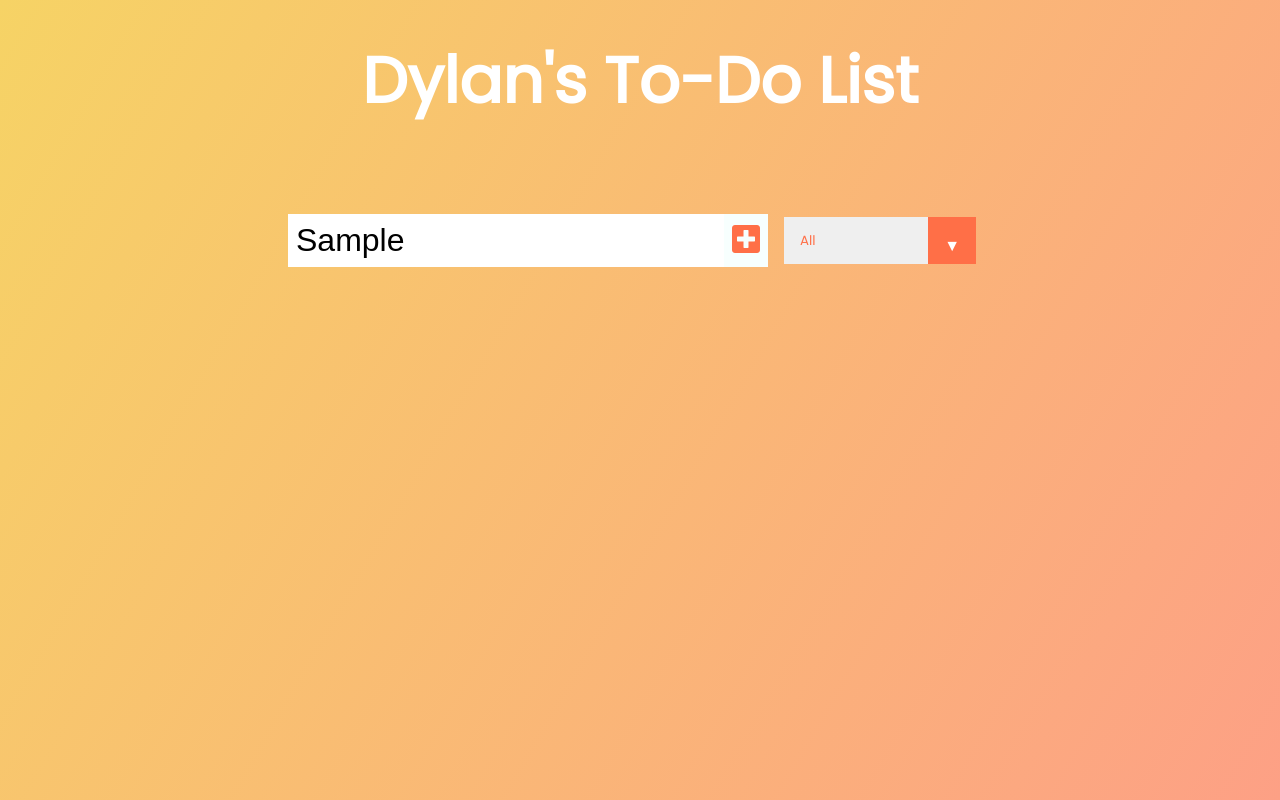
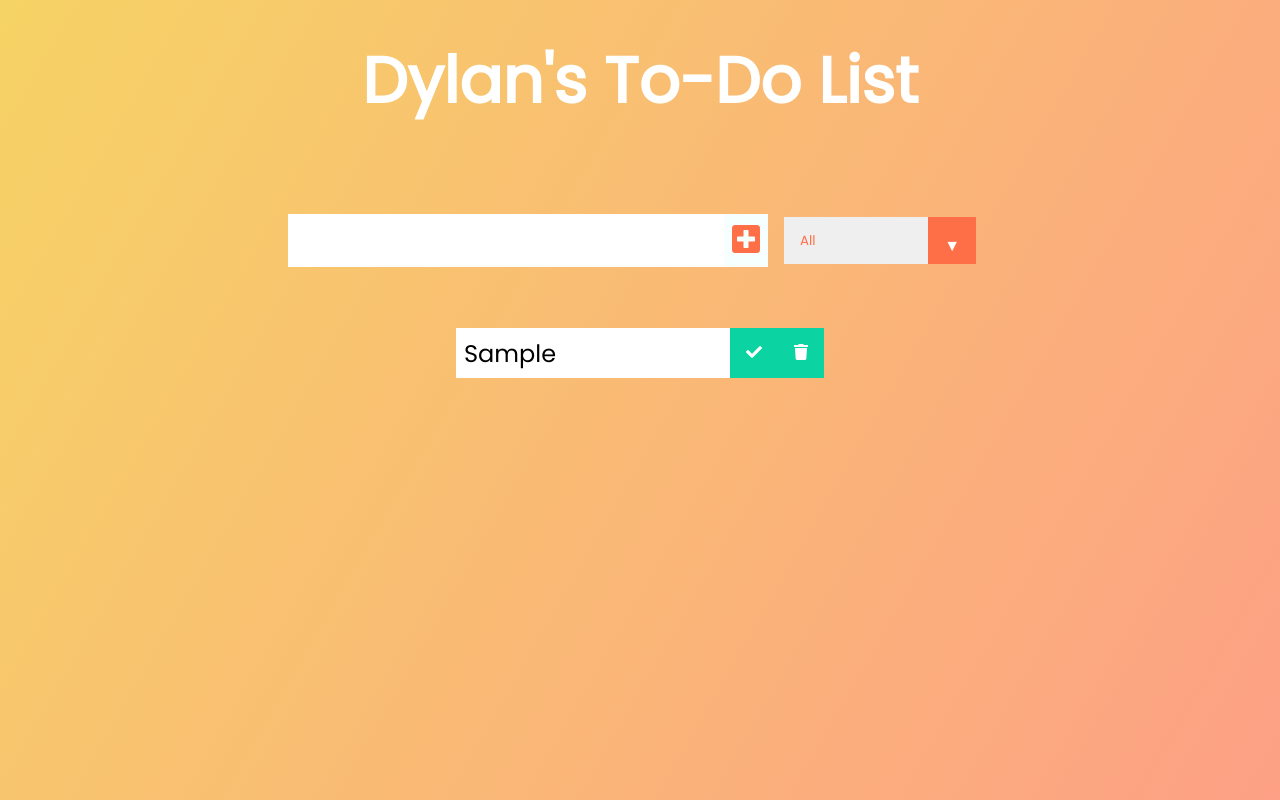
Before and after one commit to dyudis314/to-do-react, a React (Create React App) app: page / in a window 1280 px wide. Both pictures are taken after typing "Sample" into the empty fields and a click on the button 746 px from the left and 240 px from the top of the page. Built offline with nearby package versions, Linux system fonts and the light colour scheme.

Commit message:
Add Todo component
Created state management for each component

```diff
--- a/src/App.js
+++ b/src/App.js
@@ -11,8 +11,8 @@ function App() {
       <header className="App-header">
         <h1>Dylan's To-Do List</h1>
       </header>
-      <Form setInputText={setInputText} />
-       <TodoList />
+    <Form todos={todos} setTodos={setTodos} setInputText={setInputText} inputText={inputText} />
+       <TodoList todos={todos} />
     </div>
   );
 }
--- a/src/components/Form.js
+++ b/src/components/Form.js
@@ -1,6 +1,6 @@
 import React from 'react';
 
-const Form = ({ setInputText }) => {
+const Form = ({ inputText, setInputText, todos, setTodos }) => {
     // Here I can write Javascript code and functions
     const inputTextHandler = (e) => {
         console.log(e.target.value);
@@ -8,11 +8,17 @@ const Form = ({ setInputText }) => {
     };
     const submitTodoHandler = (e) => {
         e.preventDefault();
+        // When you click, this function is called. This function sets the setTodos state by incidentally creating an object containing 3 properties (text, completed, id)
+        setTodos([
+          ...todos,
+          { text: inputText, completed: false, id: Math.random() * 1000 },
+        ]);
+        setInputText("");
     };
 
     return (
         <form>
-        <input onChange = {inputTextHandler} type="text" className="todo-input" />
+        <input onChange={inputTextHandler} type="text" className="todo-input" value={inputText} />
         <button onClick={submitTodoHandler} className="todo-button" type="submit">
           <i className="fas fa-plus-square"></i>
         </button>
--- /dev/null
+++ b/src/components/Todo.js
@@ -0,0 +1,17 @@
+import React from 'react';
+
+const Todo = ({text}) => {
+    return (
+        <div className="todo">
+            <li className="todo-item">{text}</li>
+                <button className="complete-btn">
+                    <i className="fas fa-check"></i>
+                </button>
+                <button className="complete-btn"><i className="fas fa-trash">
+                    </i>
+                </button>
+        </div>
+    );
+}
+
+export default Todo;
--- a/src/components/TodoList.js
+++ b/src/components/TodoList.js
@@ -1,9 +1,14 @@
 import React from 'react';
+import Todo from './Todo';
 
-const TodoList = () => {
+const TodoList = ({ todos }) => {
     return (
         <div className="todo-container">
-            <ul className="todo-list"></ul>
+            <ul className="todo-list">
+                {todos.map(todo=> (
+                  <Todo text={todo.text}/>  // For each todos, you're mapping out a "todo" component in the form of <Todo />. So you're assigning "todo" == <Todo />
+                ))}
+            </ul>
         </div>
     );
 }
```
